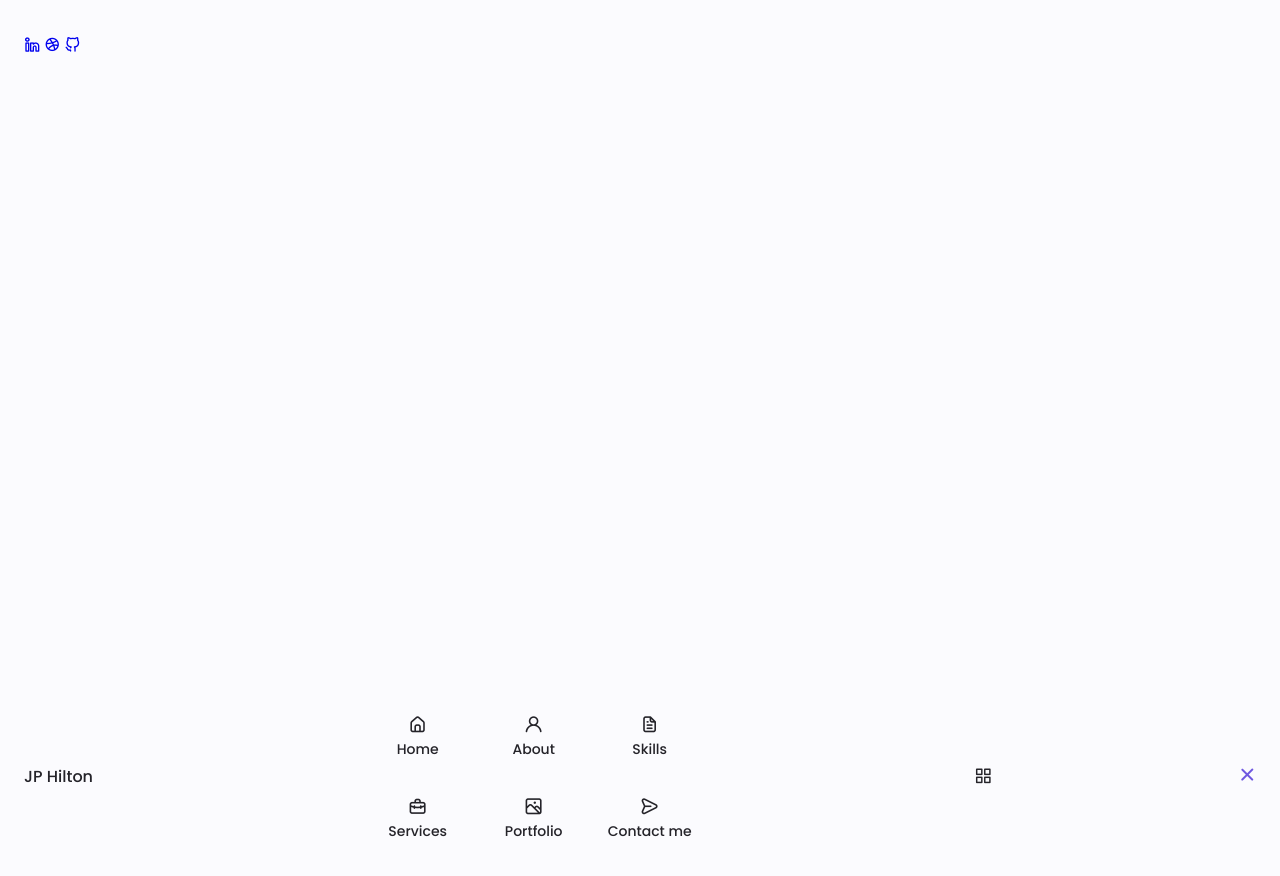
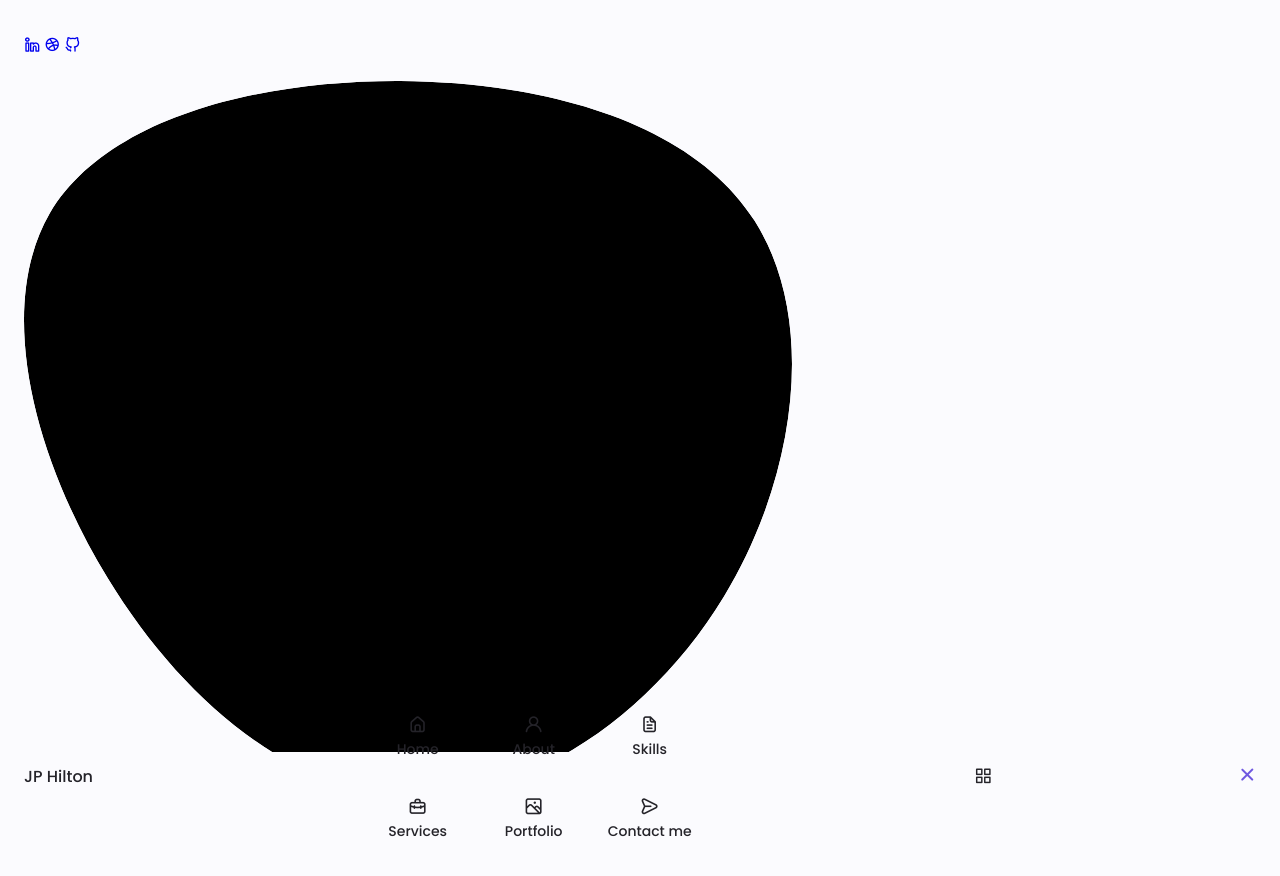
Before and after one commit to jph4/jph4.github.io, a plain HTML site: page 0/index.html in a window 1280 px wide. Shown: the top 876 px of the page. Drawn offline with nearby package versions, Linux system fonts and the light colour scheme.

Commit message:
Update index.html

```diff
--- a/0/index.html
+++ b/0/index.html
@@ -85,6 +85,21 @@
                   </div>
 
                   <div class="home__img">
+                    <svg viewBox="0 0 200 187" xmlns="http://www.w3.org/2000/svg" xmlns:xlink="http://www.w3.org/1999/xlink">
+    <mask id="mask0" mask-type="alpha">
+        <path d="M190.312 36.4879C206.582 62.1187 201.309 102.826 182.328 134.186C163.346 165.547
+        130.807 187.559 100.226 186.353C69.6454 185.297 41.0228 161.023 21.7403 129.362C2.45775
+        97.8511 -7.48481 59.1033 6.67581 34.5279C20.9871 10.1032 59.7028 -0.149132 97.9666
+        0.00163737C136.23 0.303176 174.193 10.857 190.312 36.4879Z"/>
+    </mask>
+    <g mask="url(#mask0)">
+        <path d="M190.312 36.4879C206.582 62.1187 201.309 102.826 182.328 134.186C163.346
+        165.547 130.807 187.559 100.226 186.353C69.6454 185.297 41.0228 161.023 21.7403
+        129.362C2.45775 97.8511 -7.48481 59.1033 6.67581 34.5279C20.9871 10.1032 59.7028
+        -0.149132 97.9666 0.00163737C136.23 0.303176 174.193 10.857 190.312 36.4879Z"/>
+        <image href=""/>
+    </g>
+</svg>
                   </div>
                 </div>
               </div>
```
